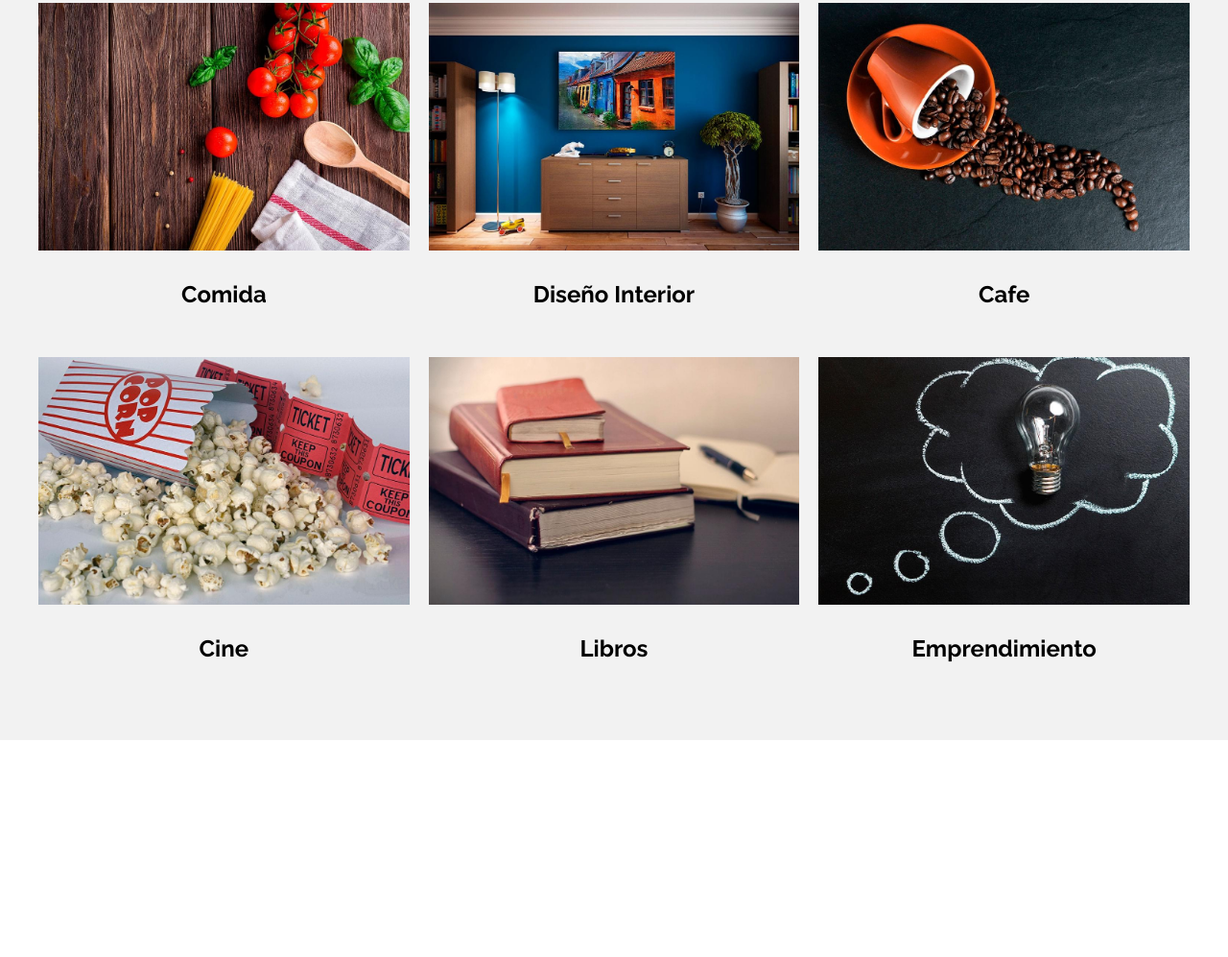
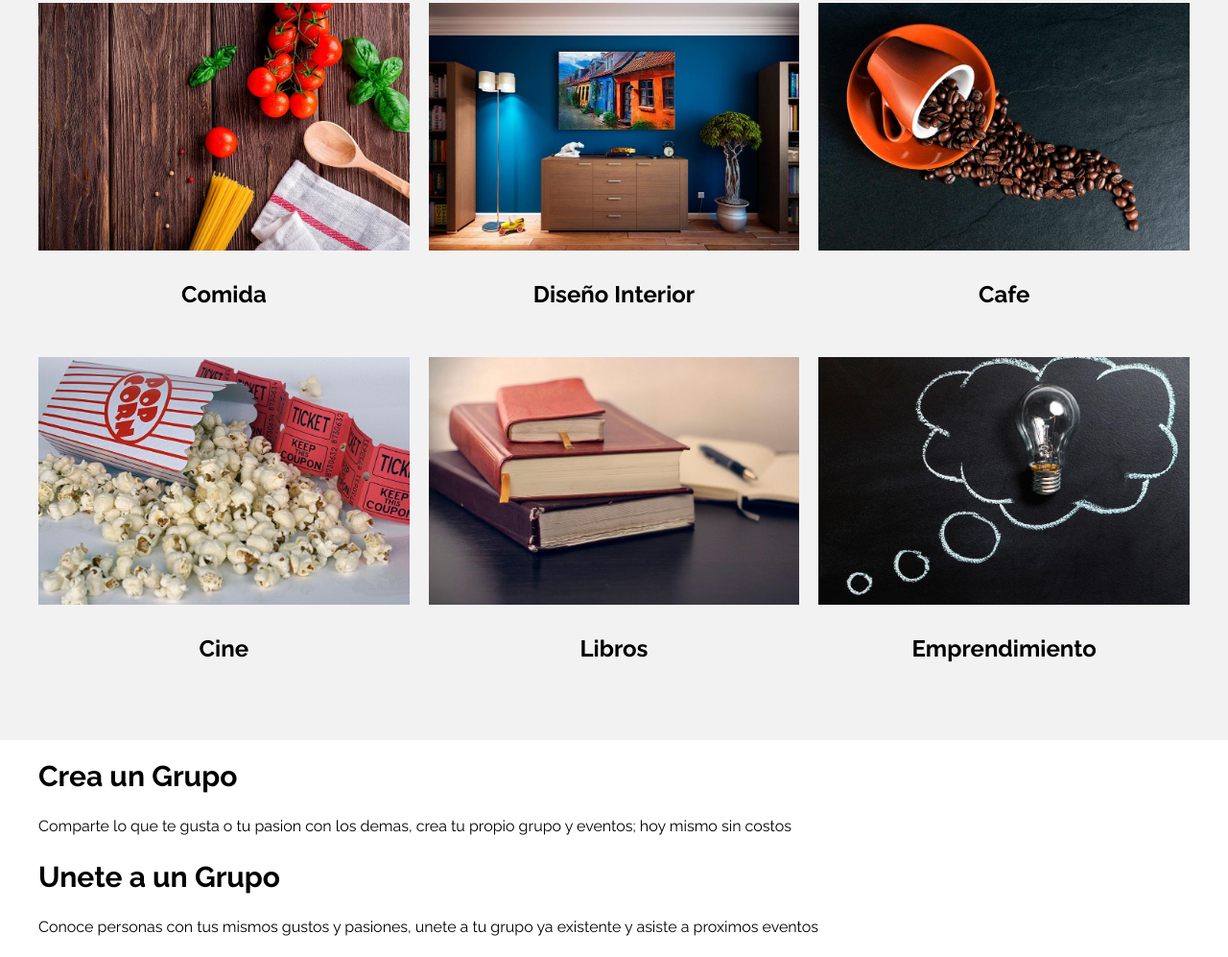
Before and after one commit to xandro2021/Meeti01, a website: page index.html in a window 1280 px wide. Shown: the part 2478-3475 px from the top of the page at 96% size. Before the commit the page ends 3249 px from the top, so only its background shows below. Drawn offline with Linux system fonts and the light colour scheme.

Commit message:
Crea html para grupos

```diff
--- a/index.html
+++ b/index.html
@@ -209,6 +209,28 @@
         </ul>
     </section>
 
+    <sections class="grupos">
+        <div class="grupos__grid contenedor">
+
+            <div class="grupo__bloque">
+                <h3 class="grupo__heading">Crea un Grupo</h3>
+                <p class="grupo__texto">
+                    Comparte lo que te gusta o tu pasion con los demas, crea tu propio grupo y eventos; hoy mismo sin
+                    costos
+                </p>
+            </div>
+
+            <div class="grupo__bloque">
+                <h3 class="grupo__heading">Unete a un Grupo</h3>
+                <p class="grupo__texto">
+                    Conoce personas con tus mismos gustos y pasiones, unete a tu grupo ya existente y asiste a proximos
+                    eventos
+                </p>
+            </div>
+
+        </div>
+    </sections>
+
 </body>
 
 </html>
```
